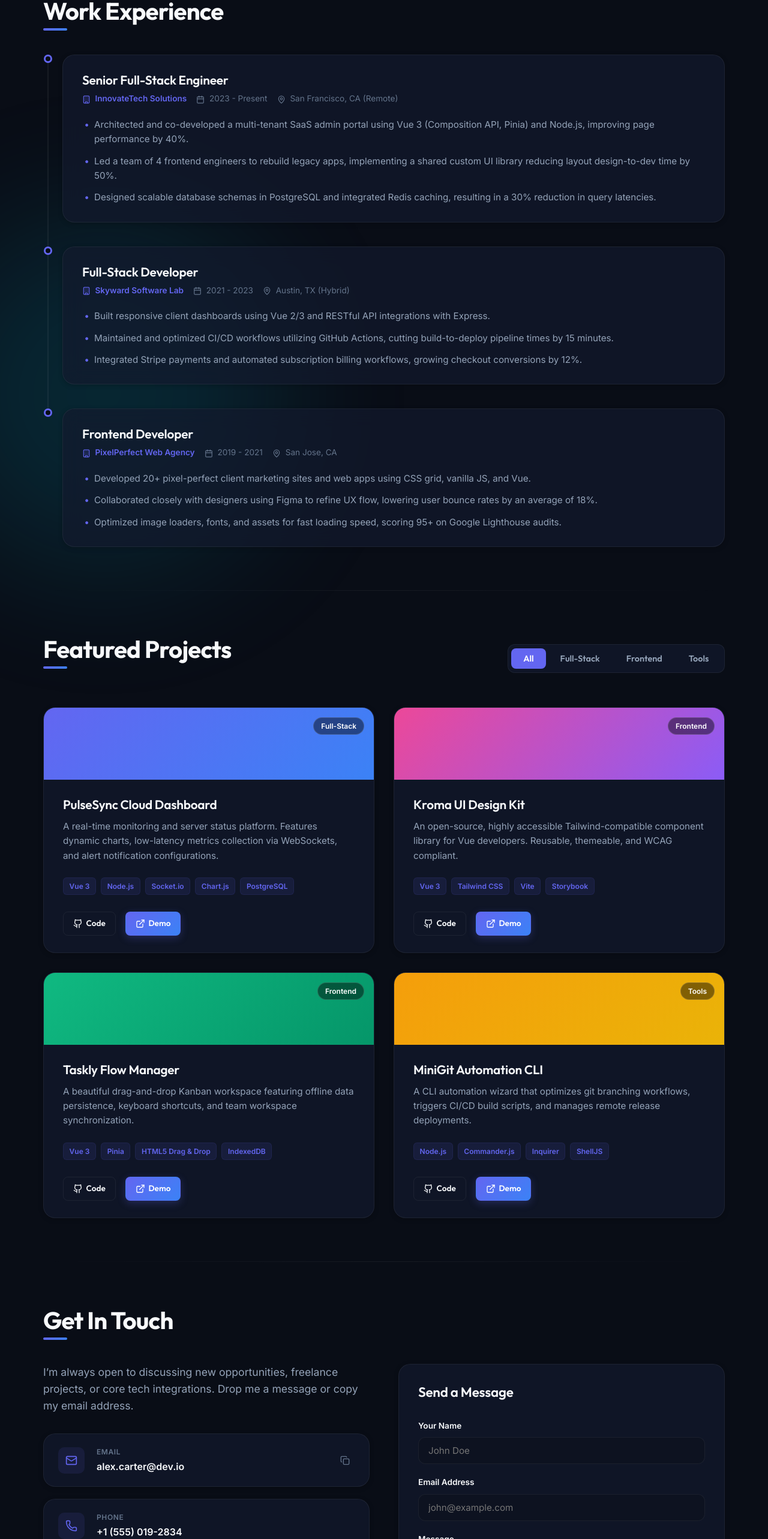
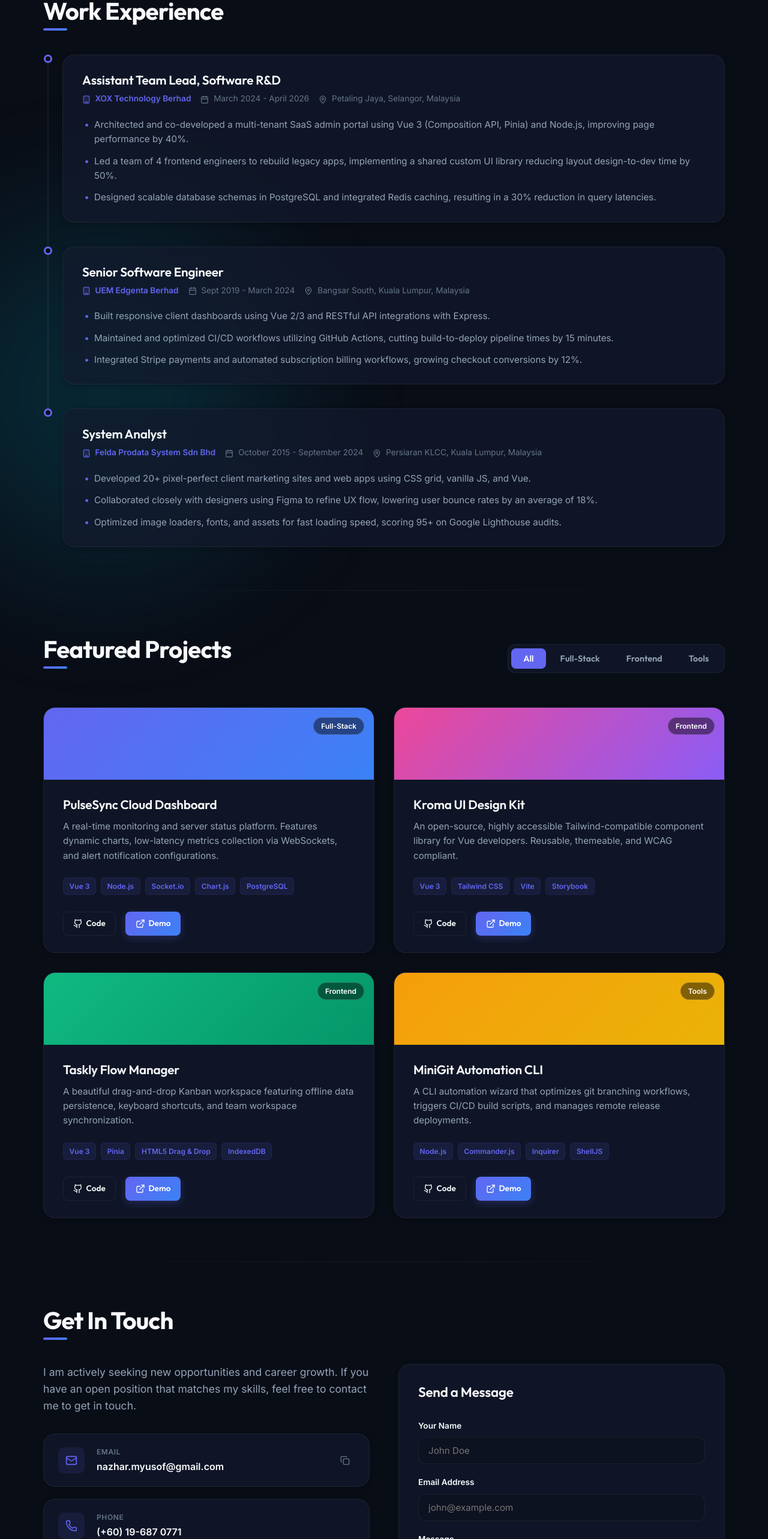
Before and after one commit to azharyusof/digital-resume, a Vue app: page / in a window 1280 px wide. Shown: the part 1380-3946 px from the top of the page at 60% size. Built offline with nearby package versions, Linux system fonts and the light colour scheme.

Commit message:
update: update experience timeline and contact details with real profile info

```diff
--- a/src/components/ResumeContact.vue
+++ b/src/components/ResumeContact.vue
@@ -2,9 +2,9 @@
 import { ref } from 'vue'
 import { Mail, Phone, MapPin, Copy, Check, Send } from '@lucide/vue'
 
-const email = 'alex.carter@dev.io'
-const phone = '+1 (555) 019-2834'
-const location = 'San Francisco, CA'
+const email = 'nazhar.myusof@gmail.com'
+const phone = '(+60) 19-687 0771'
+const location = 'Bandar Puncak Alam, Selangor, Malaysia'
 
 const isCopied = ref(false)
 const formSubmitted = ref(false)
@@ -50,7 +50,7 @@ const handleSubmit = () => {
       <!-- Contact Info Cards -->
       <div class="contact-info">
         <p class="contact-lead">
-          I’m always open to discussing new opportunities, freelance projects, or core tech integrations. Drop me a message or copy my email address.
+          I am actively seeking new opportunities and career growth. If you have an open position that matches my skills, feel free to contact me to get in touch.
         </p>
 
         <div class="info-cards-list">
--- a/src/components/ResumeExperience.vue
+++ b/src/components/ResumeExperience.vue
@@ -3,10 +3,10 @@ import { Calendar, MapPin, Building } from '@lucide/vue'
 
 const experiences = [
   {
-    role: 'Senior Full-Stack Engineer',
-    company: 'InnovateTech Solutions',
-    period: '2023 - Present',
-    location: 'San Francisco, CA (Remote)',
+    role: 'Assistant Team Lead, Software R&D',
+    company: 'XOX Technology Berhad',
+    period: 'March 2024 - April 2026',
+    location: 'Petaling Jaya, Selangor, Malaysia',
     bullets: [
       'Architected and co-developed a multi-tenant SaaS admin portal using Vue 3 (Composition API, Pinia) and Node.js, improving page performance by 40%.',
       'Led a team of 4 frontend engineers to rebuild legacy apps, implementing a shared custom UI library reducing layout design-to-dev time by 50%.',
@@ -14,10 +14,10 @@ const experiences = [
     ]
   },
   {
-    role: 'Full-Stack Developer',
-    company: 'Skyward Software Lab',
-    period: '2021 - 2023',
-    location: 'Austin, TX (Hybrid)',
+    role: 'Senior Software Engineer',
+    company: 'UEM Edgenta Berhad',
+    period: 'Sept 2019 - March 2024',
+    location: 'Bangsar South, Kuala Lumpur, Malaysia',
     bullets: [
       'Built responsive client dashboards using Vue 2/3 and RESTful API integrations with Express.',
       'Maintained and optimized CI/CD workflows utilizing GitHub Actions, cutting build-to-deploy pipeline times by 15 minutes.',
@@ -25,10 +25,10 @@ const experiences = [
     ]
   },
   {
-    role: 'Frontend Developer',
-    company: 'PixelPerfect Web Agency',
-    period: '2019 - 2021',
-    location: 'San Jose, CA',
+    role: 'System Analyst',
+    company: 'Felda Prodata System Sdn Bhd',
+    period: 'October 2015 - September 2024',
+    location: 'Persiaran KLCC, Kuala Lumpur, Malaysia',
     bullets: [
       'Developed 20+ pixel-perfect client marketing sites and web apps using CSS grid, vanilla JS, and Vue.',
       'Collaborated closely with designers using Figma to refine UX flow, lowering user bounce rates by an average of 18%.',
```
